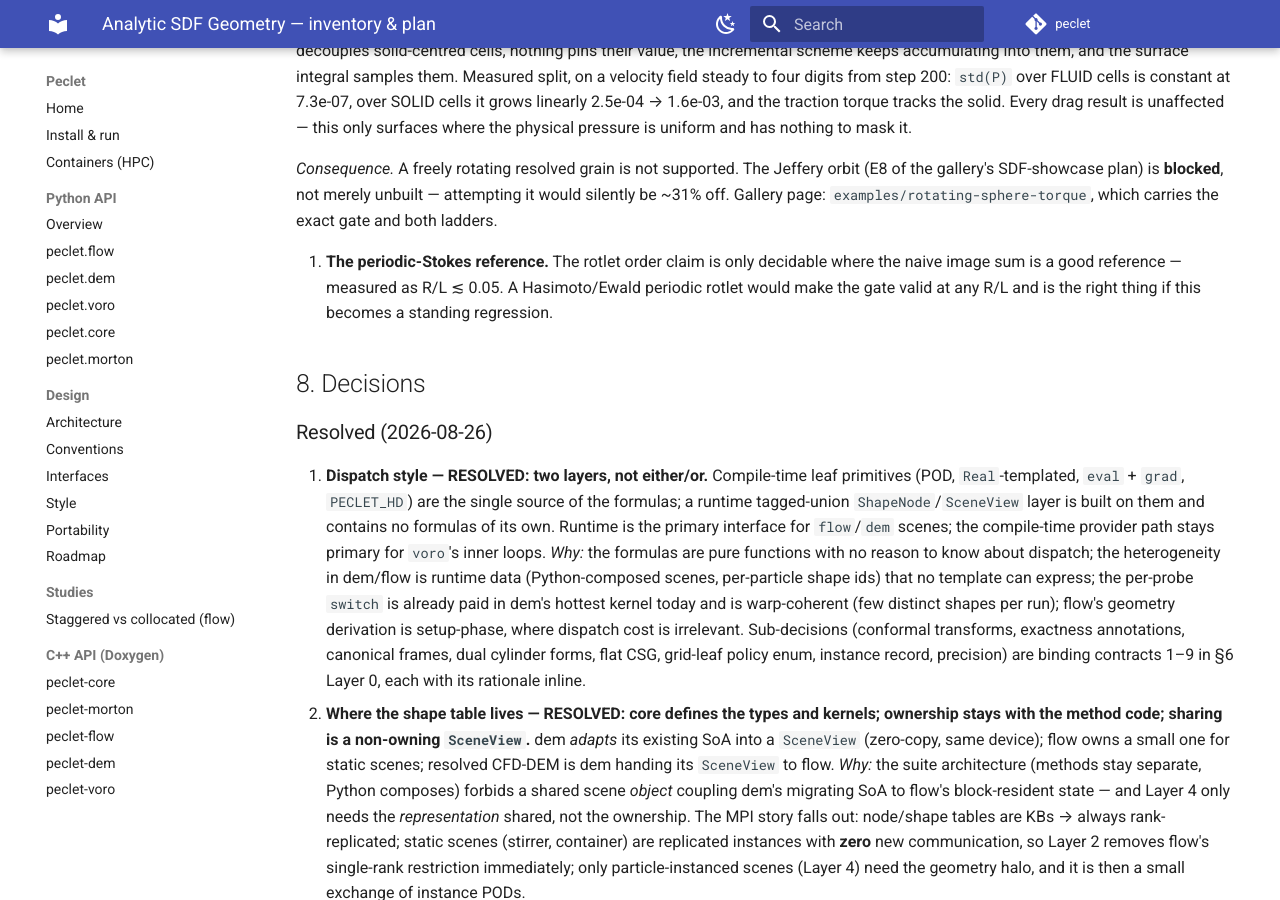
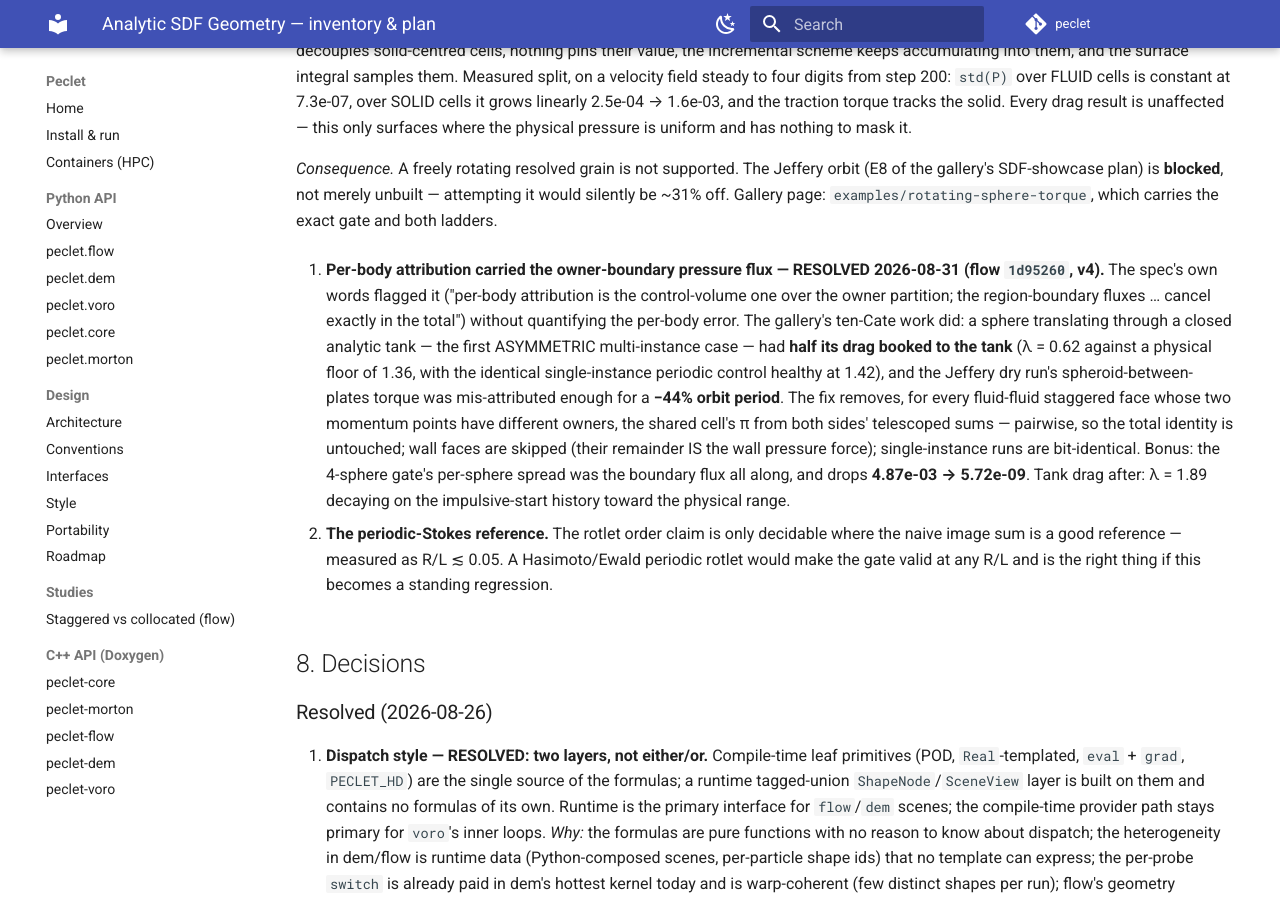
Before and after one commit to computational-chemical-engineering/peclet, an MkDocs documentation site: the page built from docs/ANALYTIC_SDF_GEOMETRY.md, in a window 1280 px wide and 900 px high, scrolled down 28609 px. Built offline with MkDocs 1.6.1 and Material for MkDocs 9.7.7, drawn with Linux system fonts in a browser that asks for light colours; comment, search, counter and statistics services are not loaded.

Commit message:
flow bump + docs: owner-boundary attribution flux removed (item 10, v4)
flow 1d95260. Per-body reaction attribution carried the pressure flux through the owner
partition's mid-surfaces -- invisible in the exactly-gated total (pairwise cancellation),
invisible in single-instance gates (no boundary), invisible in the symmetric 4-sphere bed
(per-body cancellation) -- and worth a factor 2.2 on the drag of a sphere in a closed
tank and -44% on a Jeffery period. Found by building the ten-Cate example, isolated by a
single-instance periodic control, fixed by removing the shared-cell pi from both sides of
every cross-owner fluid-fluid face. The 4-sphere per-sphere spread drops 4.9e-03 ->
5.7e-09: the old spread WAS this flux.

```diff
--- a/docs/ANALYTIC_SDF_GEOMETRY.md
+++ b/docs/ANALYTIC_SDF_GEOMETRY.md
@@ -1322,6 +1322,21 @@ option was taken in each case and is stated; none of them is settled.
    be ~31% off. Gallery page: `examples/rotating-sphere-torque`, which carries the exact gate and
    both ladders.
 
+10. **Per-body attribution carried the owner-boundary pressure flux — RESOLVED 2026-08-31 (flow
+   `1d95260`, v4).** The spec's own words flagged it ("per-body attribution is the control-volume
+   one over the owner partition; the region-boundary fluxes … cancel exactly in the total") without
+   quantifying the per-body error. The gallery's ten-Cate work did: a sphere translating through a
+   closed analytic tank — the first ASYMMETRIC multi-instance case — had **half its drag booked to
+   the tank** (λ = 0.62 against a physical floor of 1.36, with the identical single-instance
+   periodic control healthy at 1.42), and the Jeffery dry run's spheroid-between-plates torque was
+   mis-attributed enough for a **−44% orbit period**. The fix removes, for every fluid-fluid
+   staggered face whose two momentum points have different owners, the shared cell's π from both
+   sides' telescoped sums — pairwise, so the total identity is untouched; wall faces are skipped
+   (their remainder IS the wall pressure force); single-instance runs are bit-identical. Bonus:
+   the 4-sphere gate's per-sphere spread was the boundary flux all along, and drops
+   **4.87e-03 → 5.72e-09**. Tank drag after: λ = 1.89 decaying on the impulsive-start history
+   toward the physical range.
+
 7. **The periodic-Stokes reference.** The rotlet order claim is only decidable where the naive
    image sum is a good reference — measured as R/L ≲ 0.05. A Hasimoto/Ewald periodic rotlet would
    make the gate valid at any R/L and is the right thing if this becomes a standing regression.
```
